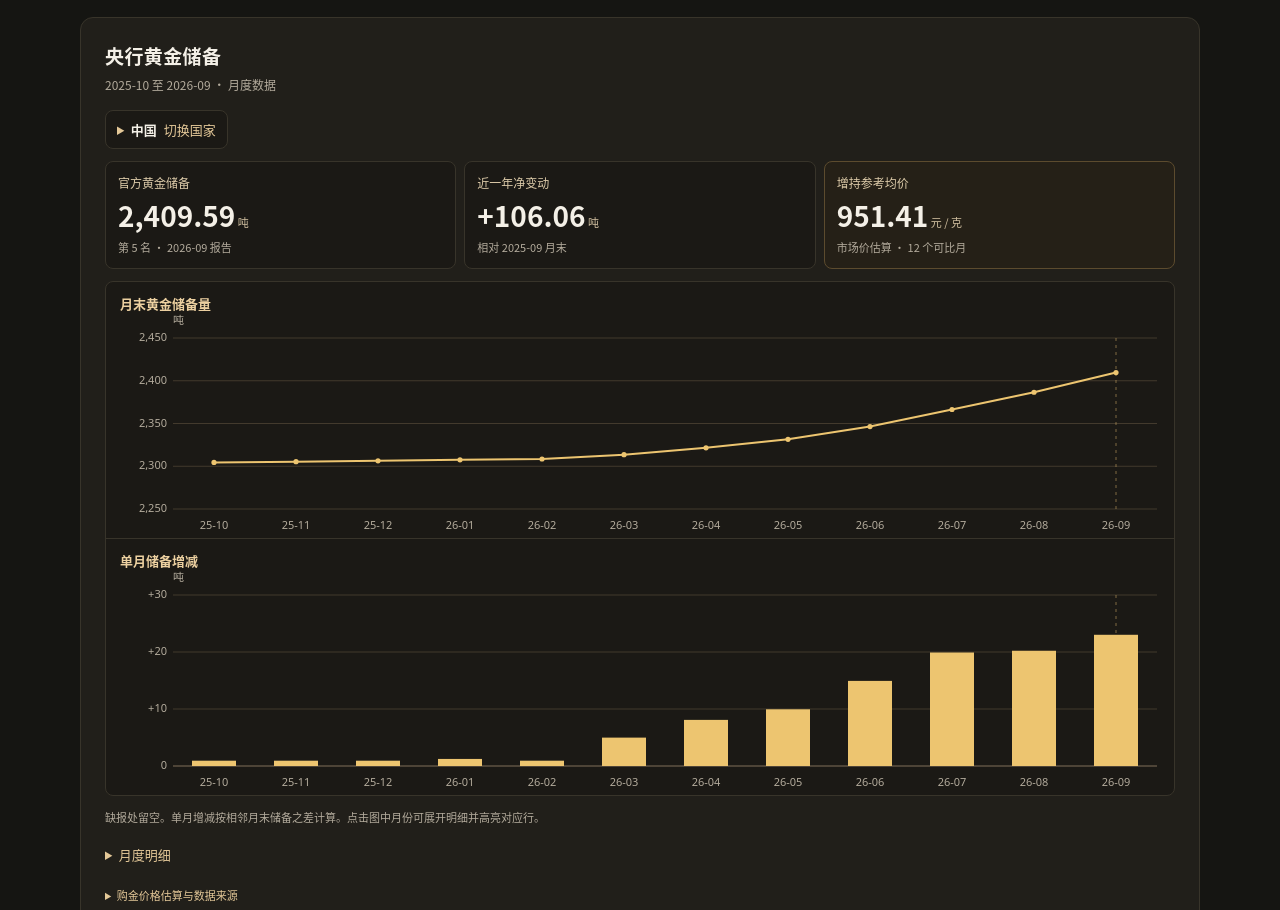
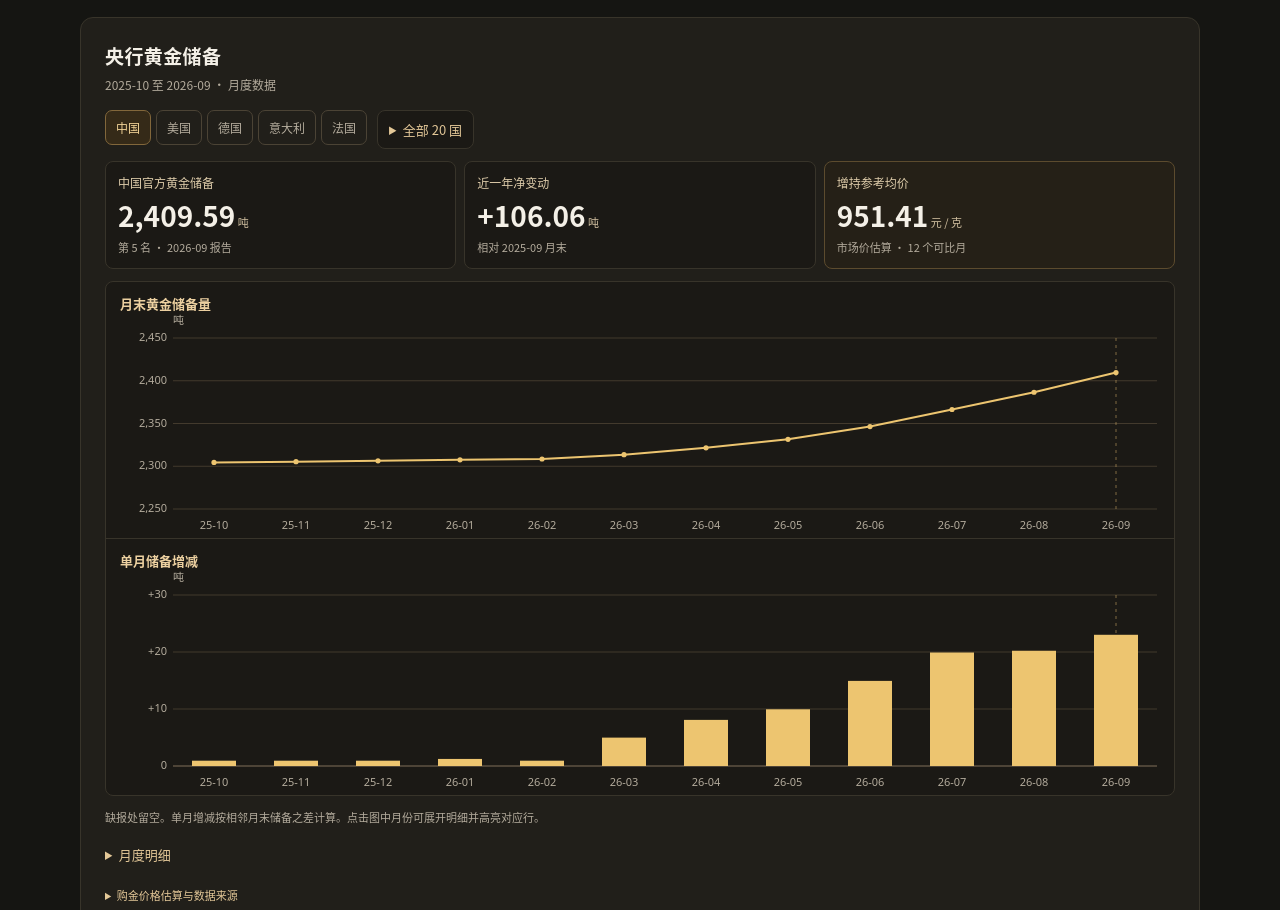
Before and after one commit to BraveryYY/gold-cny, a plain HTML site: page index.html in a window 1280 px wide. Shown: the part 1468-2378 px from the top of the page. Drawn offline with Linux system fonts and the light colour scheme; no server answers.

Commit message:
Add quick country switches for gold reserves

```diff
--- a/index.html
+++ b/index.html
@@ -211,13 +211,16 @@
       <p class="history-range" id="reserves-period">央行及其他货币当局的官方储备</p>
       <p class="history-range" id="reserves-status" role="status">正在加载各国黄金储备…</p>
       <div class="reserves-dashboard" id="reserves-comparison" hidden>
-        <details id="reserves-country-picker" class="reserves-picker">
-          <summary><strong id="reserves-current-country">中国</strong> <span>切换国家</span></summary>
-          <ol class="reserves-rank-options" id="reserves-rank-options" aria-label="黄金储备前 20 名"></ol>
-        </details>
+        <div class="reserves-country-controls">
+          <div class="presets reserves-quick-options" id="reserves-quick-options" role="group" aria-label="国家快捷切换"></div>
+          <details id="reserves-country-picker" class="reserves-picker">
+            <summary>全部 20 国</summary>
+            <ol class="reserves-rank-options" id="reserves-rank-options" aria-label="黄金储备前 20 名"></ol>
+          </details>
+        </div>
         <dl class="reserves-overview" aria-label="当前国家的黄金储备摘要">
           <div>
-            <dt>官方黄金储备</dt>
+            <dt id="reserves-current-country" aria-live="polite">中国官方黄金储备</dt>
             <dd class="reserves-figure"><strong id="reserves-stock-value"></strong> 吨</dd>
             <dd class="reserves-card-note" id="reserves-stock-note"></dd>
           </div>
--- a/reserves-comparison.js
+++ b/reserves-comparison.js
@@ -3,6 +3,7 @@
 function showReserveDashboard(countries, reportMonths, reportPrices, { tonnes, deltaTonnes }) {
   const section = byId("reserves-comparison");
   const countryPicker = byId("reserves-country-picker");
+  const quickOptions = byId("reserves-quick-options");
   const rankOptions = byId("reserves-rank-options");
   const monthlyDetails = byId("reserves-month-details");
   const monthSelect = byId("reserves-chart-month");
@@ -15,13 +16,14 @@ function showReserveDashboard(countries, reportMonths, reportPrices, { tonnes, d
     { canvas: byId("reserves-change-chart"), kind: "change", geometry: null },
   ];
   let current = ranked.find(({ code }) => code === "CN") ?? ranked[0];
+  const pinned = [current, ...ranked.filter((country) => country !== current).slice(0, 4)];
 
   function display(value, formatter) {
     return Number.isFinite(value) ? formatter.format(value) : "—";
   }
 
   function showOverview() {
-    byId("reserves-current-country").textContent = current.name;
+    byId("reserves-current-country").textContent = `${current.name}官方黄金储备`;
     byId("reserves-stock-value").textContent = display(current.latest, tonnes);
     byId("reserves-stock-note").textContent = `第 ${current.rank} 名 · ${current.latestMonth} 报告`;
     byId("reserves-net-value").textContent = display(current.net, deltaTonnes);
@@ -68,7 +70,22 @@ function showReserveDashboard(countries, reportMonths, reportPrices, { tonnes, d
     showMonth();
   }
 
-  const choices = ranked.map((country) => {
+  function selectCountry(country) {
+    current = country;
+    countryPicker.open = false;
+    showCountry();
+  }
+
+  const quickChoices = pinned.map((country) => {
+    const button = document.createElement("button");
+    button.type = "button";
+    button.textContent = country.name;
+    button.addEventListener("click", () => selectCountry(country));
+    quickOptions.append(button);
+    return { button, country };
+  });
+
+  const rankChoices = ranked.map((country) => {
     const item = document.createElement("li");
     const button = document.createElement("button");
     button.type = "button";
@@ -79,16 +96,15 @@ function showReserveDashboard(countries, reportMonths, reportPrices, { tonnes, d
     item.append(button);
     rankOptions.append(item);
     button.addEventListener("click", () => {
-      current = country;
-      showCountry();
-      countryPicker.open = false;
+      selectCountry(country);
       countryPicker.querySelector("summary").focus();
     });
     return { button, country };
   });
 
   function showCountry() {
-    for (const { button, country } of choices) button.setAttribute("aria-current", String(country === current));
+    for (const { button, country } of quickChoices) button.setAttribute("aria-pressed", String(country === current));
+    for (const { button, country } of rankChoices) button.setAttribute("aria-current", String(country === current));
     showOverview();
     showMonthlyTable();
   }
--- a/style.css
+++ b/style.css
@@ -339,10 +339,12 @@ footer a { text-decoration: underline; text-underline-offset: 4px; }
 
 .reserves-panel { margin-top: 18px; scroll-margin-top: 20px; }
 .reserves-dashboard { margin-top: 16px; scroll-margin-top: 20px; }
+.reserves-country-controls { display: flex; flex-wrap: wrap; align-items: flex-start; gap: 6px 10px; }
+.reserves-quick-options { flex: 0 1 auto; flex-wrap: wrap; min-width: 0; }
+.reserves-quick-options button { padding-inline: 10px; font-size: 12px; }
 .reserves-picker { border: 1px solid var(--border); border-radius: 8px; background: #1b1915; min-width: 0; }
-.reserves-picker:not([open]) { width: fit-content; }
+.reserves-picker[open] { flex-basis: 100%; }
 .reserves-picker summary, .reserves-month-details summary { padding: 9px 11px; color: #e4c898; cursor: pointer; font-size: 13px; }
-.reserves-picker summary strong { color: var(--paper); margin-inline-end: 4px; }
 .reserves-picker summary:focus-visible, .reserves-month-details summary:focus-visible { outline: 2px solid var(--gold); outline-offset: 3px; border-radius: 7px; }
 .reserves-rank-options { display: grid; grid-template-columns: repeat(4, minmax(0, 1fr)); gap: 6px; margin: 0; padding: 0 10px 10px; list-style: none; }
 .reserves-rank-options button { width: 100%; padding: 6px 8px; border: 1px solid var(--border); border-radius: 6px; background: #211e18; color: var(--paper); text-align: start; font-size: 12px; }
```
Also changed, not shown: 1 other file.
